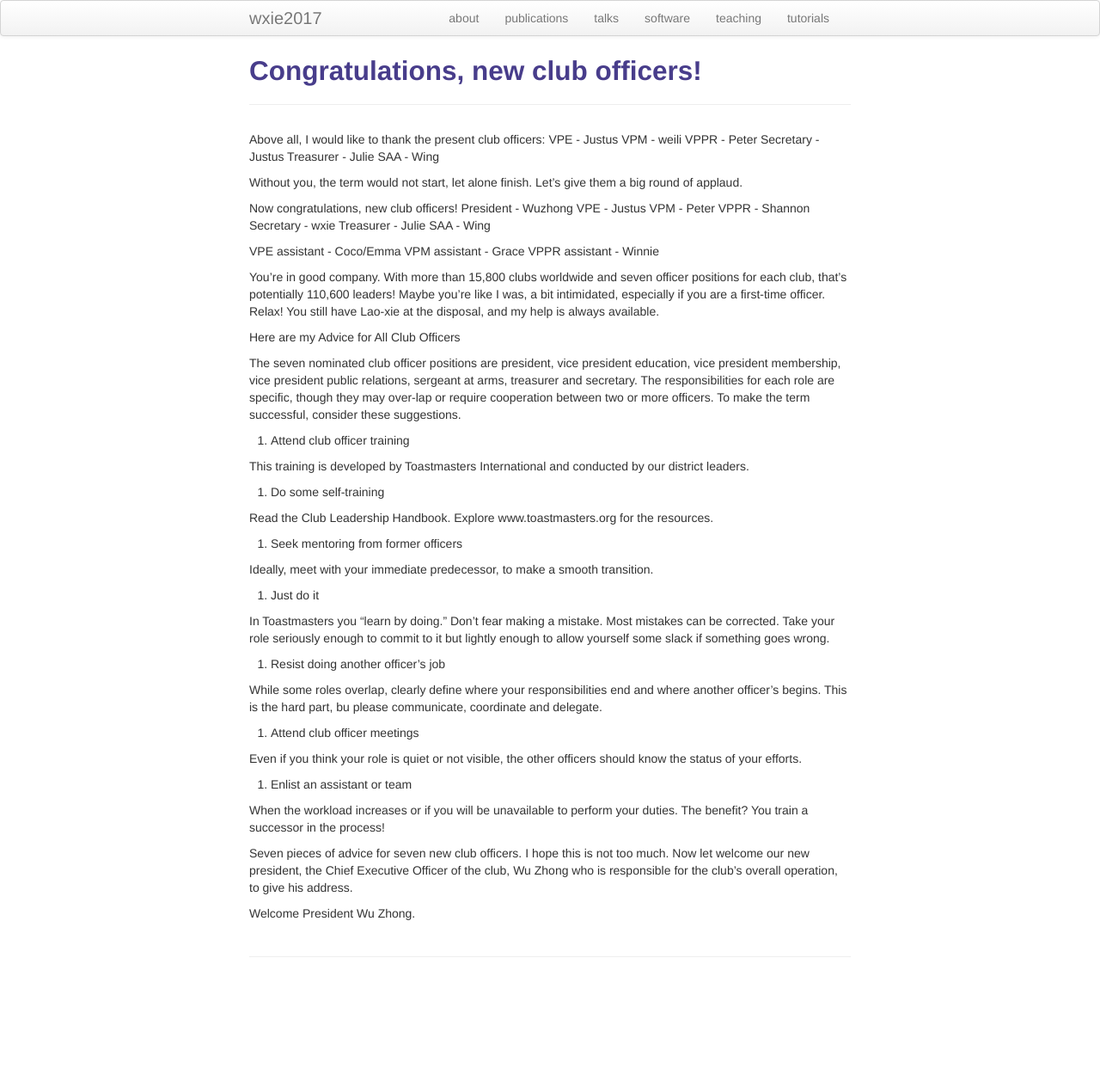
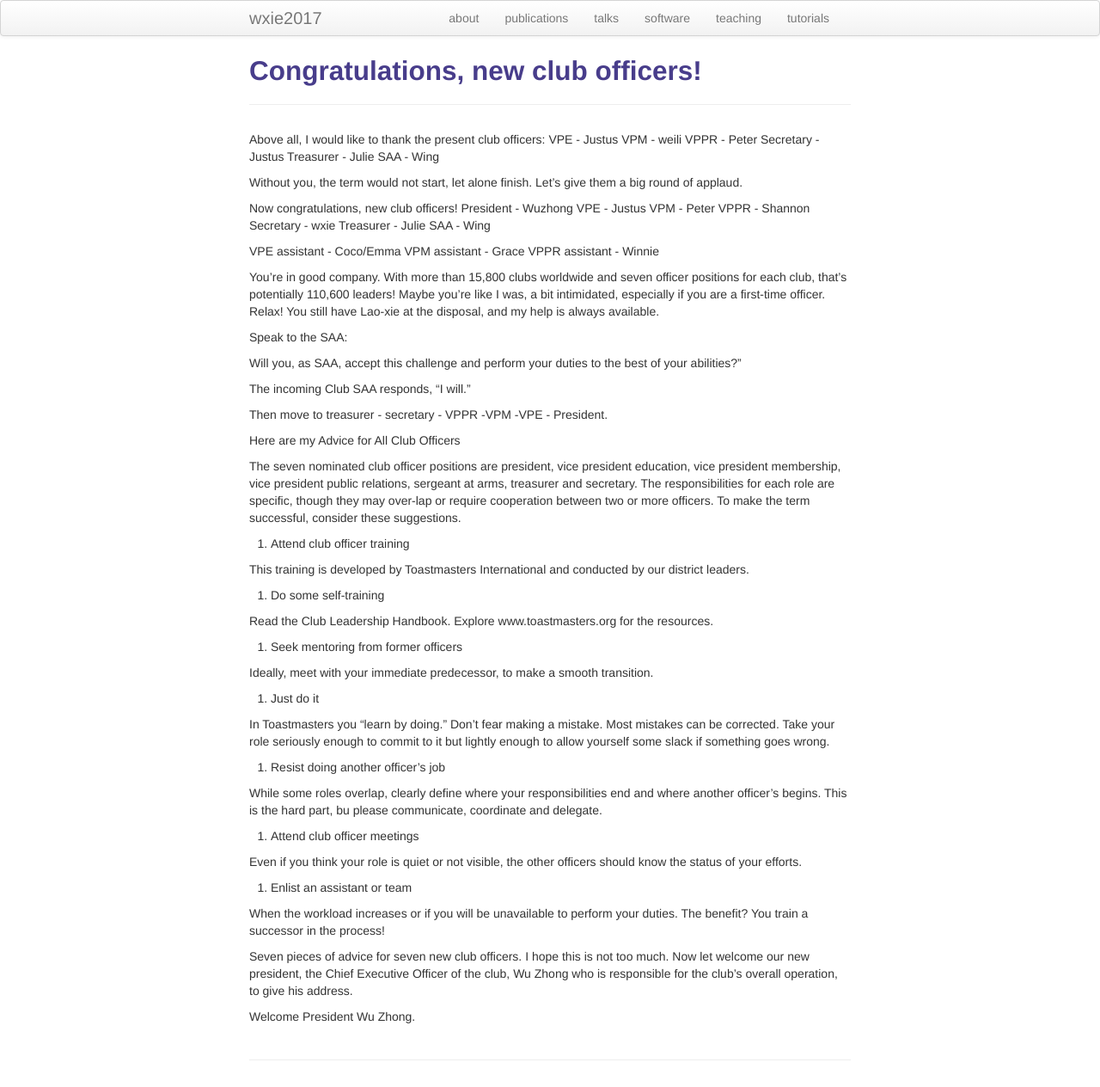
Before and after one commit to wxie2017/wxie2017.github.io, a Jekyll site: the page built from pages/speech/new_club_officers.md, in a window 1280 px wide. Shown: the whole page at 86% size. Built offline with Jekyll 4.4.1, drawn with Linux system fonts in a browser that asks for light colours; before the commit the page ends 1144 px from its top, so only the background shows below that.

Commit message:
update with installation words

```diff
--- a/pages/speech/new_club_officers.md
+++ b/pages/speech/new_club_officers.md
@@ -34,6 +34,15 @@ seven officer positions for each club, that’s potentially 110,600
 leaders! Maybe you’re like I was, a bit intimidated, especially if
 you are a first-time officer. Relax! You still have Lao-xie at the
 disposal, and my help is always available.
+
+Speak to the SAA:
+
+Will you, as SAA, accept this challenge and perform your
+duties to the best of your abilities?”
+
+The incoming Club SAA responds, “I will.”
+
+Then move to treasurer - secretary - VPPR -VPM -VPE - President.
 
 Here are my Advice for All Club Officers
 
```
